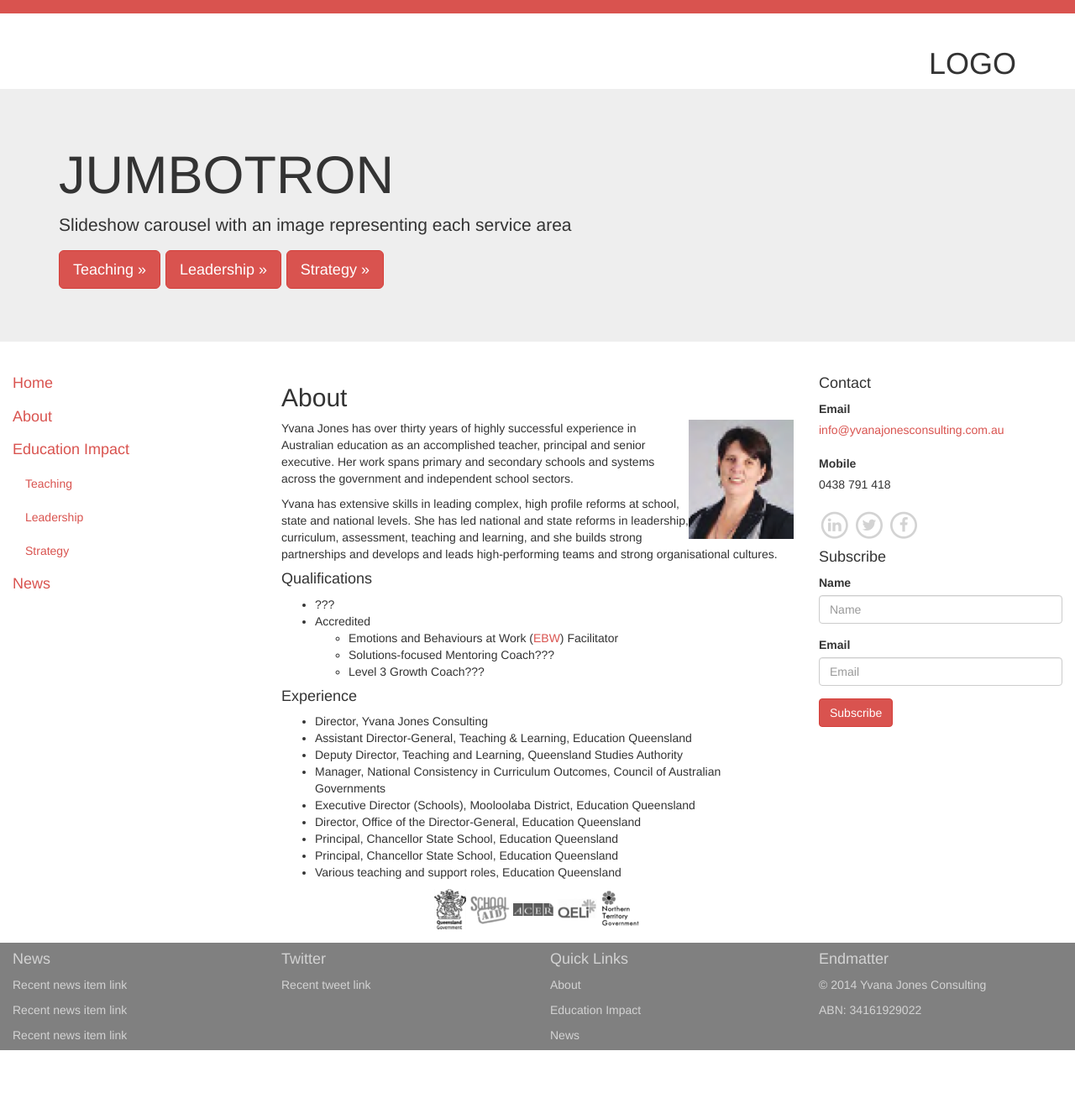
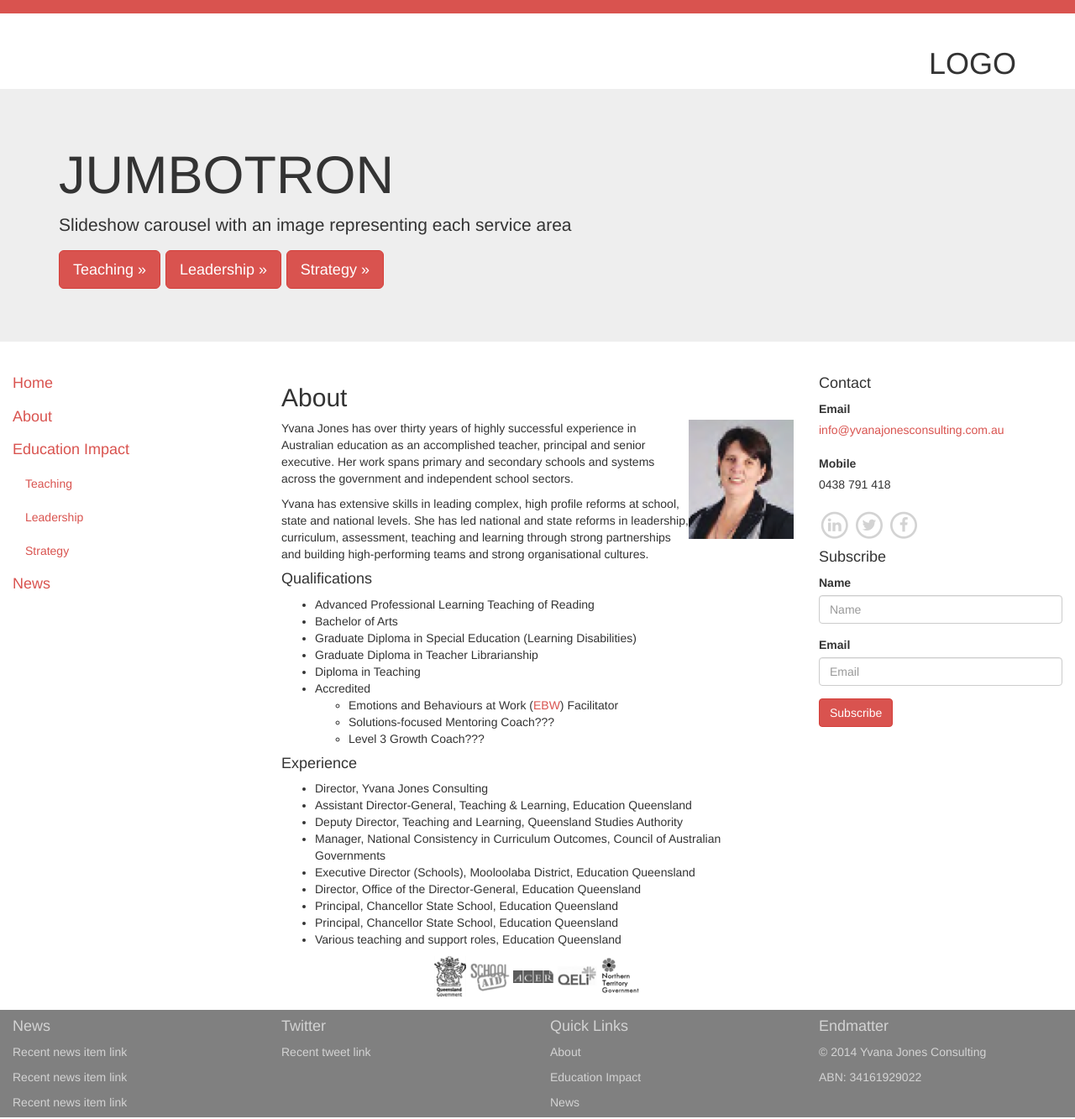
Before and after one commit to idm/idm.github.io, a Jekyll site: the page built from yjc/about.md, in a window 1280 px wide. Shown: the whole page at 84% size. Built offline with Jekyll 4.4.1, drawn with Linux system fonts in a browser that asks for light colours; nearby versions of some CDN libraries; before the commit the page ends 1253 px from its top, so only the background shows below that.

Commit message:
updated about

```diff
--- a/yjc/about.md
+++ b/yjc/about.md
@@ -6,10 +6,14 @@ title: About
 
 Yvana Jones has over thirty years of highly successful experience in Australian education as an accomplished teacher, principal and senior executive. Her work spans primary and secondary schools and systems across the government and independent school sectors.
 
-Yvana has extensive skills in leading complex, high profile reforms at school, state and national levels. She has led national and state reforms in leadership, curriculum, assessment, teaching and learning, and she builds strong partnerships and develops and leads high-performing teams and strong organisational cultures.
+Yvana has extensive skills in leading complex, high profile reforms at school, state and national levels. She has led national and state reforms in leadership, curriculum, assessment, teaching and learning through strong partnerships and building high-performing teams and strong organisational cultures.
 
 #### Qualifications
-*	???
+*	Advanced Professional Learning Teaching of Reading
+*	Bachelor of Arts
+*	Graduate Diploma in Special Education (Learning Disabilities)
+*	Graduate Diploma in Teacher Librarianship
+*	Diploma in Teaching
 *	Accredited
 	*	Emotions and Behaviours at Work ([EBW](http://www.ebwonline.com/)) Facilitator
 	*	Solutions-focused Mentoring Coach???
```
